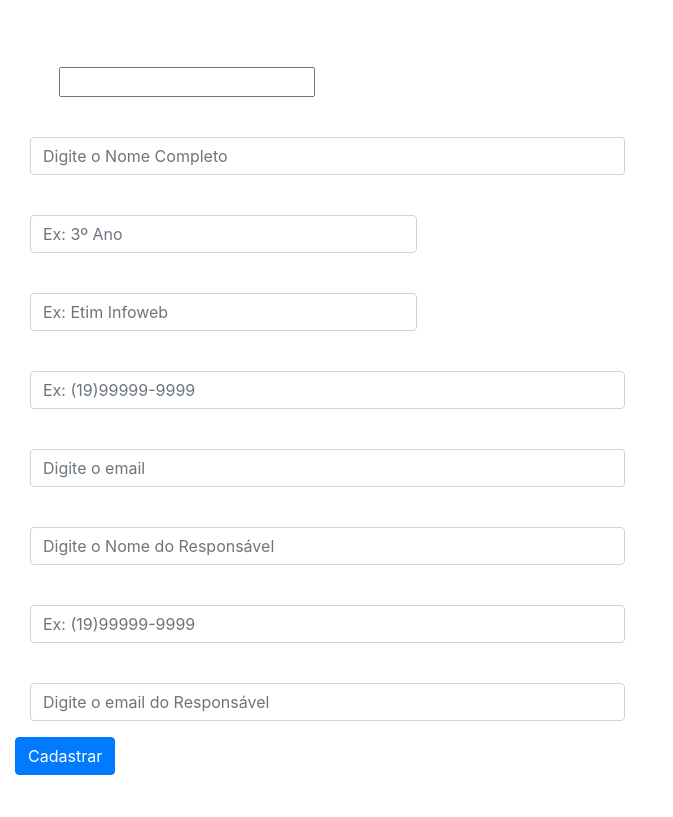
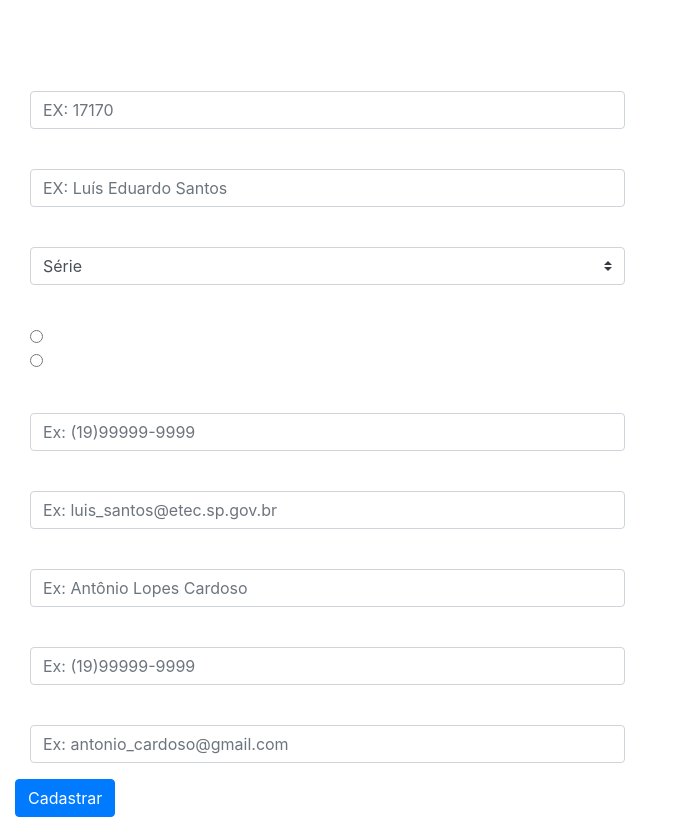
Before and after one commit to diego-bortolucci27/tcc, a PHP site: page /cadastro.php in a window 1280 px wide. Shown: the whole page, without its empty margins (0-673 px from the left). Before the commit the page ends 775 px from the top, so only its background shows below. Run offline with PHP 8.4, Linux system fonts and the light colour scheme.

Commit message:
Update cadastro.php

```diff
--- a/cadastro.php
+++ b/cadastro.php
@@ -14,20 +14,37 @@
         <br><br>
     <form action="inserir.php" method="POST">
         <div class="form-group col-md-6">
-            <label for="nome">RM</label>
-            <input type="number" name="rm" id="rm">
+            <label for="rm">RM</label>
+            <input type="number" class="form-control" id="rm" name="rm" placeholder="EX: 17170">
         </div>
         <div class="form-group col-md-6">
           <label for="nome">Nome Completo</label>
-          <input type="text" class="form-control" id="nome" name="nome" aria-describedby="emailHelp" placeholder="Digite o Nome Completo">
+          <input type="text" class="form-control" id="nome" name="nome" aria-describedby="emailHelp" placeholder="EX: Luís Eduardo Santos">
         </div>
-        <div class="form-group col-md-4">
+        <div class="form-group col-md-6">
           <label for="serie">Série</label>
-          <input type="text" class="form-control" id="serie" name="serie" placeholder="Ex: 3º Ano">
+            <select class="custom-select" id="serie" name="serie">
+              <option selected>Série</option>
+              <option value="1º ANO">1º ANO</option>
+              <option value="2º ANO">2º ANO</option>
+              <option value="3º ANO">3º ANO</option>
+            </select>
+
         </div>
-        <div class="form-group col-md-4">
+        <div class="form-group col-md-6">
           <label for="curso">Curso</label>
-          <input type="text" class="form-control" id="curso" name="curso" placeholder="Ex: Etim Infoweb">
+          <div class="form-check">
+            <input class="form-check-input" type="radio" name="curso" id="curso" value="ETIM INFOWEB">
+              <label class="form-check-label" for="info">
+                ETIM INFOWEB
+              </label>
+          </div>
+          <div class="form-check">
+            <input class="form-check-input" type="radio" name="curso" id="curso" value="ETIM ADM">
+              <label class="form-check-label" for="adm">
+                ETIM ADM
+              </label>
+          </div>
         </div>
         <div class="form-group col-md-6">
             <label for="telefone">Telefone</label>
@@ -35,11 +52,11 @@
         </div>
         <div class="form-group col-md-6">
           <label for="email">Email</label>
-          <input type="text" class="form-control" id="email" name="email" placeholder="Digite o email">
+          <input type="text" class="form-control" id="email" name="email" placeholder="Ex: luis_santos@etec.sp.gov.br">
         </div>
         <div class="form-group col-md-6">
           <label for="responsavel">Nome do Responsável</label>
-          <input type="text" class="form-control" id="responsavel" name="responsavel" aria-describedby="emailHelp" placeholder="Digite o Nome do Responsável">
+          <input type="text" class="form-control" id="responsavel" name="responsavel" aria-describedby="emailHelp" placeholder="Ex: Antônio Lopes Cardoso">
         </div>
         <div class="form-group col-md-6">
             <label for="telefoneResponsavel">Telefone Responsável</label>
@@ -47,7 +64,7 @@
         </div>
         <div class="form-group col-md-6">
           <label for="emailResponsavel">Email Responsável</label>
-          <input type="text" class="form-control" id="emailResponsavel" name="emailResponsavel" placeholder="Digite o email do Responsável">
+          <input type="text" class="form-control" id="emailResponsavel" name="emailResponsavel" placeholder="Ex: antonio_cardoso@gmail.com">
         </div>
         <input type="submit" value="Cadastrar" class="btn btn-primary">
     </form>
```
